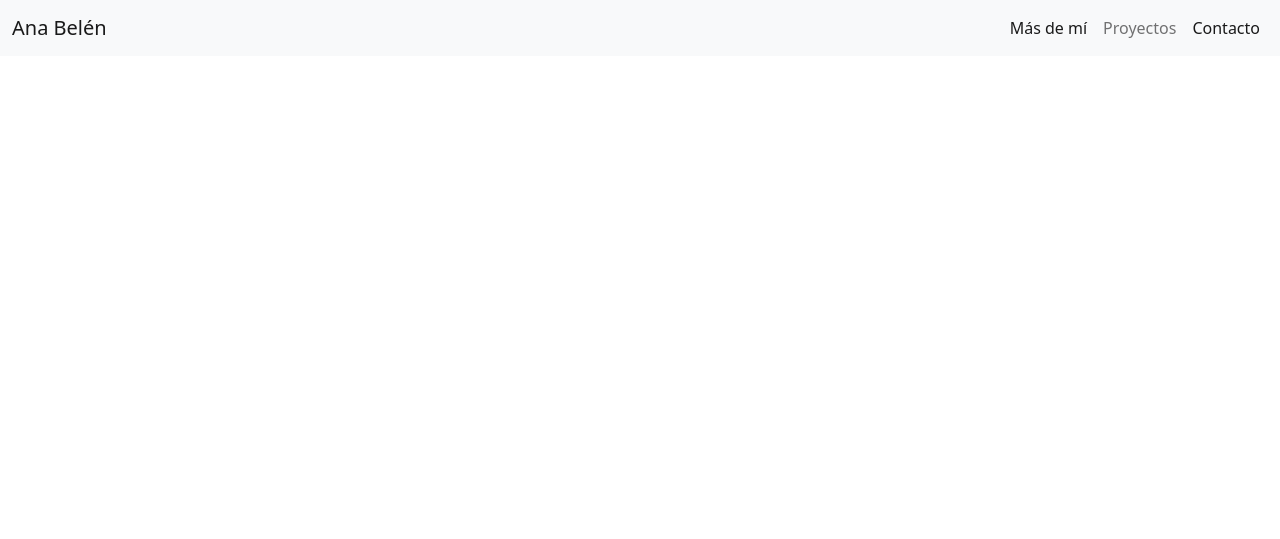
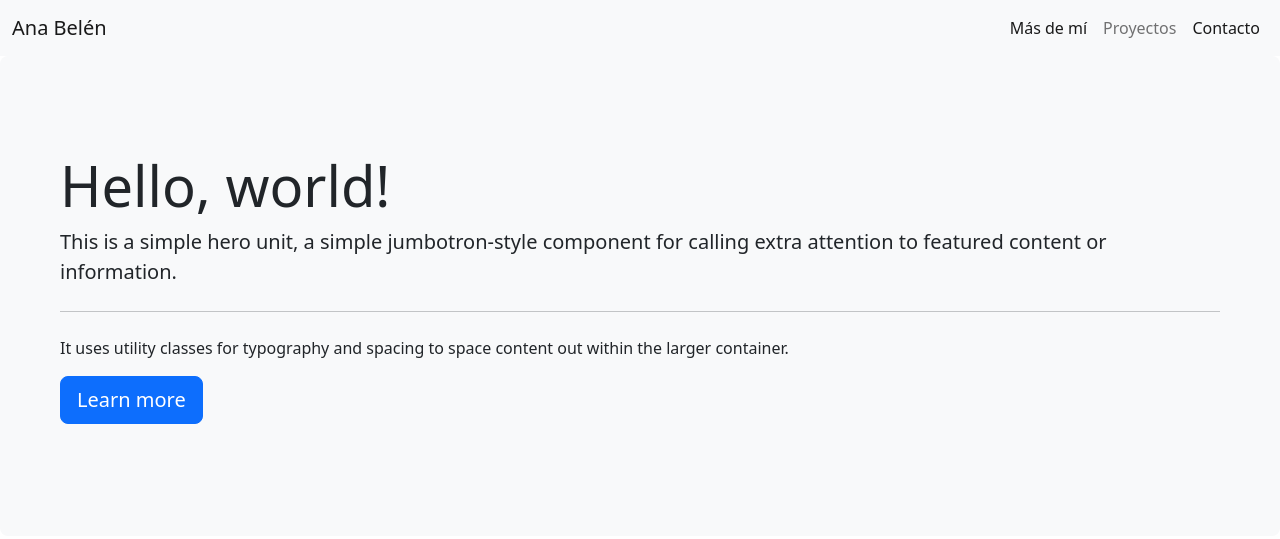
Before and after one commit to EdsonSalasV/Portafolio-Anabelen, a plain HTML site: page index.html in a window 1280 px wide. Drawn offline with nearby package versions, Linux system fonts and the light colour scheme.

Commit message:
creacion de header

```diff
--- a/index.html
+++ b/index.html
@@ -35,6 +35,21 @@
     </nav>
 
 
+    <div class="p-5 mb-4 bg-light rounded-3">
+        <div class="container-fluid py-5">
+            <h1 class="display-4">Hello, world!</h1>
+            <p class="lead">This is a simple hero unit, a simple jumbotron-style component for calling extra attention to featured content or information.</p>
+            <hr class="my-4">
+            <p>It uses utility classes for typography and spacing to space content out within the larger container.</p>
+            <p class="lead">
+                <a class="btn btn-primary btn-lg" href="#" role="button">Learn more</a>
+            </p>
+
+        </div>
+
+    </div>
+
+
 
 
 
```
